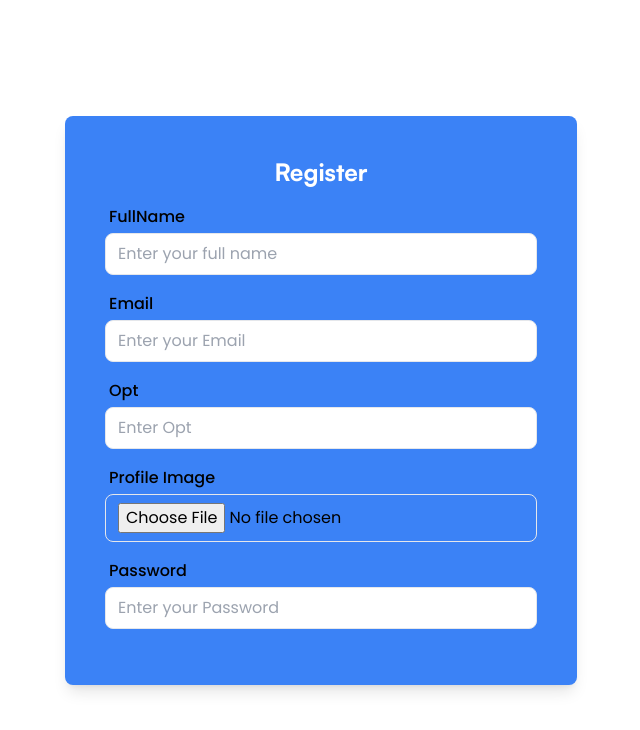
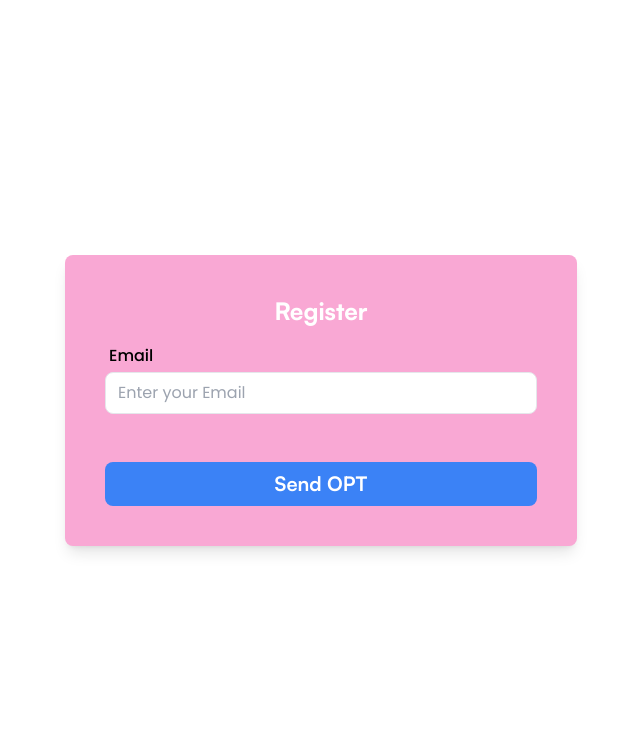
Before and after one commit to FahadBilal/Mark-Attendance-Project, a React (Vite) app in the folder frontend/: page / in a window 1280 px wide. Shown: the top 730 px of the page, without its empty margins (319-959 px from the left). Built offline with nearby package versions, Linux system fonts and the light colour scheme.

Commit message:
register integration

```diff
--- a/frontend/package.json
+++ b/frontend/package.json
@@ -13,7 +13,8 @@
     "axios": "^1.7.7",
     "react": "^18.3.1",
     "react-dom": "^18.3.1",
-    "react-hook-form": "^7.53.2"
+    "react-hook-form": "^7.53.2",
+    "react-hot-toast": "^2.4.1"
   },
   "devDependencies": {
     "@eslint/js": "^9.13.0",
--- a/frontend/src/App.jsx
+++ b/frontend/src/App.jsx
@@ -1,10 +1,12 @@
 import Register from './SignUpPage'
 import './App.css'
 import './css/satoshi.css'
+import { Toaster } from 'react-hot-toast'
 
 function App() {
   return (
     <>
+    <Toaster position="top-right" reverseOrder={false} />
       <Register/>
     </>
   )
--- a/frontend/src/SignUpPage/index.jsx
+++ b/frontend/src/SignUpPage/index.jsx
@@ -1,107 +1,99 @@
-import React from "react";
+import React, { useState } from "react";
 import Input from "../global/Input.jsx";
+import Select from "../global/Select.jsx";
+import Button from "../global/Button.jsx";
 import { useForm } from "react-hook-form";
+import axios from "axios";
+import { apiurl } from "../global/Api.jsx";
+import toast from 'react-hot-toast'
 
 const Register = () => {
-  // const [fullName, setFullName] = useState('');
-  // const [email, setEmail] = useState('');
-  // const [otp, setOtp] = useState('');
-  // const [password, setPassword] = useState('');
-  // const [role, setRole] = useState('student');
-  // const [profileImage, setProfileImage] = useState(null);
-  // const [isOtpSent, setIsOtpSent] = useState(false);
-  // const [isEmailVerified, setIsEmailVerified] = useState(false);
-  // const [error, setError] = useState('');
-  // const [success, setSuccess] = useState('');
-
-  // // Function to request OTP
-  // const requestOtp = async () => {
-  //   try {
-  //     const response = await axios.post(`${apiurl}/users/requestOpt`, { email });
-  //     setIsOtpSent(true);
-  //     setError('');
-  //     setSuccess('OTP has been sent to your email');
-  //   } catch (error) {
-  //     setError('Error requesting OTP');
-  //   }
-  // };
-
-  // // Function to verify OTP
-  // const verifyOtp = async () => {
-  //   try {
-  //     await axios.post(`${apiurl}/users/verifyOpt`, { email, otp });
-  //     setIsEmailVerified(true);
-  //     setSuccess('Email verified successfully');
-  //     setError('');
-  //   } catch (error) {
-  //     setError('Invalid OTP or verification failed');
-  //   }
-  // };
-
-  // // Function to handle registration
-  // const handleRegister = async (e) => {
-  //   e.preventDefault();
-
-  //   if (!isEmailVerified) {
-  //     setError('Please verify your email before registering');
-  //     return;
-  //   }
-
-  //   const formData = new FormData();
-  //   formData.append('fullName', fullName);
-  //   formData.append('email', email);
-  //   formData.append('password', password);
-  //   formData.append('role', role);
-  //   if (profileImage) {
-  //     formData.append('profileImage', profileImage);
-  //   }
-
-  //   try {
-  //     const response = await axios.post(`${apiurl}/users/register`,formData, {
-  //       headers: { 'Content-Type': 'multipart/form-data' },
-  //     });
-  //     setSuccess(response.data.message);
-  //     setError('');
-  //   } catch (error) {
-  //     setError(error.response?.data?.message || 'Registration failed');
-  //   }
-  // };
-
   const {
     register,
     handleSubmit,
     formState: { errors },
   } = useForm();
+
+  const [isOptSent, setIsOptSent] = useState(false);
+  const [isEmailVerified, setIsEmailVerified] = useState(false);
+
+  const requestOpt = async (data) => {
+    try {
+      const response = await axios.post(`${apiurl}/users/requestOpt`, {
+        email: data.email,
+      });
+      console.log(response)
+      setIsOptSent(true)
+      toast.success(response.data.message)
+    } catch (error) {
+      toast.error()
+    }
+
+  };
+
+  const verifyOpt = async (data) => {
+    try {
+      const response = await axios.post(`${apiurl}/users/verifyOpt`, {
+        email: data.email,
+        opt: data.opt,
+      });
+      console.log(response)
+      setIsEmailVerified(true)
+      toast.success(response.data.message)
+    } catch (error) {
+      toast.error()
+    }
+  };
+
+  const onSubmit = async (data) => {
+    if(!isEmailVerified){
+      toast.error()
+      return;
+    }
+
+    const formData = {
+      fullName: data.fullName,
+      email: data.email,
+      role: data.role,
+      password: data.password,
+    };
+
+    if (data.profileImage && data.profileImage[0]) {
+      formData.profileImage = data.profileImage[0];
+    }
+
+    try {
+      const response = await axios.post(`${apiurl}/users/register`, formData, {
+        headers: { "Content-Type": "multipart/form-data" },
+      });
+      console.log(response)
+      toast.success(response.data.message);
+    } catch (error) {
+      toast.error()
+    }
+
+  };
+
+
   return (
-    <div className="grid justify-items-center content-center  min-h-screen">
-      <div className=" w-full bg-blue-500 p-10  max-w-lg rounded-lg shadow-lg ">
+    <div className="grid justify-items-center content-center  min-h-screen px-2">
+      <div className=" w-full bg-pink-300 p-10  max-w-lg rounded-lg shadow-lg ">
         <h2 className="text-white font-satoshi font-extrabold text-2xl text-center mb-4">
           Register
         </h2>
-        <form onSubmit={handleSubmit}>
-          {/* FullName */}
-          <div>
-            <Input
-              label="FullName"
-              type="text"
-              placeholder="Enter your full name"
-              className={`${errors.name ? "border-red-500" : ""}`}
-              {...register("name", {
-                required: "FullName is required"
-              })}
-            />
-            {errors.name && (
-              <span className="text-red-500">{errors.name.message}</span>
+        <form
+          onSubmit={handleSubmit(
+            isOptSent ? (isEmailVerified ? onSubmit : verifyOpt) : requestOpt
           )}
-          </div>
-
+          encType="multipart/form-data"
+        >
           {/* Email */}
           <div>
             <Input
               label="Email"
               type="email"
               placeholder="Enter your Email"
-              className={`${errors.name ? "border-red-500" : ""}`}
+              className={`${errors.email ? "border-red-500" : ""}`}
               {...register("email", {
                 required: "Email is required",
                 pattern: {
@@ -116,6 +108,7 @@ const Register = () => {
           </div>
 
           {/* Opt */}
+          {isOptSent && !isEmailVerified && (
             <div>
               <Input
                 label="Opt"
@@ -123,11 +116,31 @@ const Register = () => {
                 placeholder="Enter Opt"
                 className={`${errors.opt ? "border-red-500" : ""}`}
                 {...register("opt", {
-                required: "Opt is required"
+                  required: "Opt is required",
                 })}
               />
               {errors.opt && (
                 <span className="text-red-500">{errors.opt.message}</span>
+              )}
+            </div>
+          )}
+
+          {/* EmailVerified */}
+          {isEmailVerified && (
+            <>
+              {/* FullName */}
+              <div>
+                <Input
+                  label="FullName"
+                  type="text"
+                  placeholder="Enter your Full name"
+                  className={`${errors.fullName ? "border-red-500" : ""}`}
+                  {...register("fullName", {
+                    required: "FullName is required",
+                  })}
+                />
+                {errors.fullName && (
+                  <span className="text-red-500">{errors.fullName .message}</span>
                 )}
               </div>
 
@@ -136,14 +149,28 @@ const Register = () => {
                 <Input
                   label="Profile Image"
                   type="file"
-              className={`${errors.file ? "border-red-500" : ""}`}
-              {...register("file", {
-                required: "Profile Image is required"
+                  className={`${errors.profileImage ? "border-red-500" : ""}`}
+                  {...register("profileImage", {
+                    required: "Profile Image is required",
                   })}
                 />
-            {errors.file && (
-              <span className="text-red-500">{errors.file.message}</span>
+                {errors.profileImage && (
+                  <span className="text-red-500">
+                    {errors.profileImage.message}
+                  </span>
                 )}
+              </div>
+
+              {/* Role */}
+              <div>
+                <Select
+                  label="Role"
+                  options={["Student", "Admin"]}
+                  className={`${errors.role ? "border-red-500" : ""}`}
+                  {...register("role", {
+                    required: true,
+                  })}
+                />
               </div>
 
               {/* Password */}
@@ -154,15 +181,37 @@ const Register = () => {
                   placeholder="Enter your Password"
                   className={`${errors.password ? "border-red-500" : ""}`}
                   {...register("password", {
-                required: "Password is required"
+                    required: "Password is required",
                   })}
                 />
                 {errors.password && (
-              <span className="text-red-500">{errors.paasword.message}</span>
+                  <span className="text-red-500">
+                    {errors.paasword.message}
+                  </span>
                 )}
               </div>
+            </>
+          )}
 
-
+          {/* Button */}
+          <div>
+            <Button
+              type="Submit"
+              className={`text-white  mt-8 transition-all duration-500 ${
+                isOptSent
+                  ? isEmailVerified
+                    ? "bg-green-500 hover:bg-green-600"
+                    : "bg-yellow-500 hover:bg-yellow-600"
+                  : "bg-blue-500 hover:bg-blue-600"
+              }`}
+            >
+              {isOptSent
+                ? isEmailVerified
+                  ? "Register"
+                  : "Verify OPT"
+                : "Send OPT"}
+            </Button>
+          </div>
         </form>
       </div>
     </div>
--- /dev/null
+++ b/frontend/src/global/Button.jsx
@@ -0,0 +1,17 @@
+import React from 'react'
+
+const Button = ({
+    children,
+    className="",
+    type="button",
+    ...props
+}) => {
+  return (
+        <button className={`${className} px-3 py-2 w-full rounded-lg font-satoshi font-bold text-xl`} {...props}>
+            {children}
+        </button>
+
+  )
+}
+
+export default Button
--- a/frontend/src/global/Input.jsx
+++ b/frontend/src/global/Input.jsx
@@ -5,13 +5,12 @@ const Input = (
     label,
     type = "text",
     className = "",
-    value= "",
     placeholder = "",
     ...props
   },
   ref
 ) => {
-  const id = useId;
+  const id = useId();
   return (
     <div className={`w-full mb-4 ${className}`}>
       {label && (
@@ -25,8 +24,7 @@ const Input = (
       <input
         type={type}
         placeholder={placeholder}
-        value={value}
-        className={`${className} w-full px-3 py-2 font-poppins rounded-lg   border focus:outline-none focus:ring-2 focus:ring-gray-400  `}
+        className={`${className} w-full px-3 py-2 font-poppins rounded-lg   border focus:outline-none  focus:bg-[#eafff9]  `}
         ref={ref}
         id={id}
         {...props}
--- /dev/null
+++ b/frontend/src/global/Select.jsx
@@ -0,0 +1,38 @@
+import React, { useId } from 'react'
+
+const Select = ({
+    label,
+    options,
+    className,
+    ...props
+},ref) => {
+    const id = useId();
+  return (
+    <div className='w-full mb-4'>
+         {label && (
+        <label
+          className="inline-block mb-1 pl-1 text-[16px] font-poppins font-medium"
+          htmlFor={id}
+        >
+          {label}
+        </label>
+      )}
+      <select
+        id={id}
+        ref={ref}
+        className={`${className} w-full px-3 py-2 font-poppins rounded-lg  border focus:outline-none `}
+      {...props}
+      >
+        {options.map((option)=>(
+            <option key={option} value={option.toLowerCase()}>
+                {option}
+            </option>
+        ))}
+
+      </select>
+
+    </div>
+  )
+}
+
+export default React.forwardRef(Select)
```
Also changed, not shown: 2 other files (tests, documents, lock files or other folders). Lines whose indentation alone changed are shown as unchanged.
